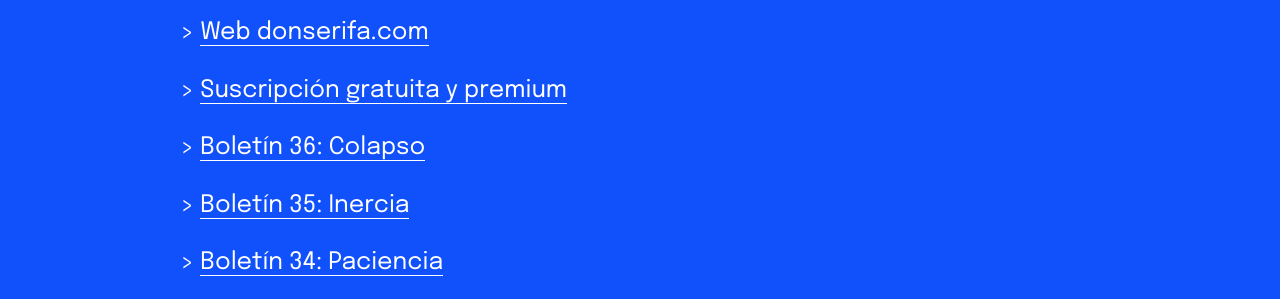
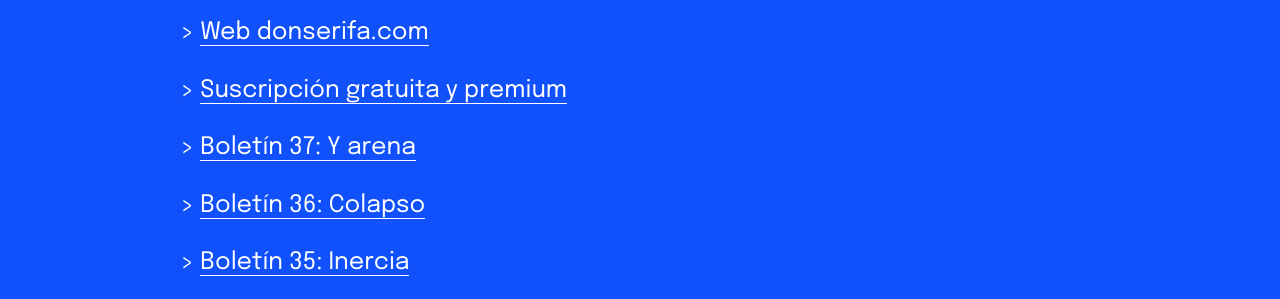
Before and after one commit to pedroarilla/donserifa, a plain HTML site: page enlaces/index.html in a window 1280 px wide. Shown: the part 501-800 px from the top of the page. Drawn offline with Linux system fonts and the light colour scheme; files whose address does not match are found by name.

Commit message:
Nuevos boletines

```diff
--- a/enlaces/index.html
+++ b/enlaces/index.html
@@ -26,7 +26,8 @@
 			<div class="texto">
 				<p>> <a href="https://donserifa.com" target="_blank">Web donserifa.com</a></p>
 				<p>> <a href="https://donserifa.substack.com/subscribe" target="_blank">Suscripción gratuita y premium</a></p>
-				<p>> <a href="https://donserifa.substack.com/p/boletn-35-inercia" target="_blank">Boletín 36: Colapso</a></p>
+				<p>> <a href="https://donserifa.substack.com/p/boletin-37-y-arena" target="_blank">Boletín 37: Y arena</a></p>
+				<p>> <a href="https://donserifa.substack.com/p/boletin-36-colapso" target="_blank">Boletín 36: Colapso</a></p>
 				<p>> <a href="https://donserifa.substack.com/p/boletn-35-inercia" target="_blank">Boletín 35: Inercia</a></p>
 				<p>> <a href="https://donserifa.substack.com/p/boletn-34-paciencia" target="_blank">Boletín 34: Paciencia</a></p>
 				<p>> <a href="https://donserifa.substack.com/p/boletn-33-azul" target="_blank">Boletín 33: Azul</a></p>
```
